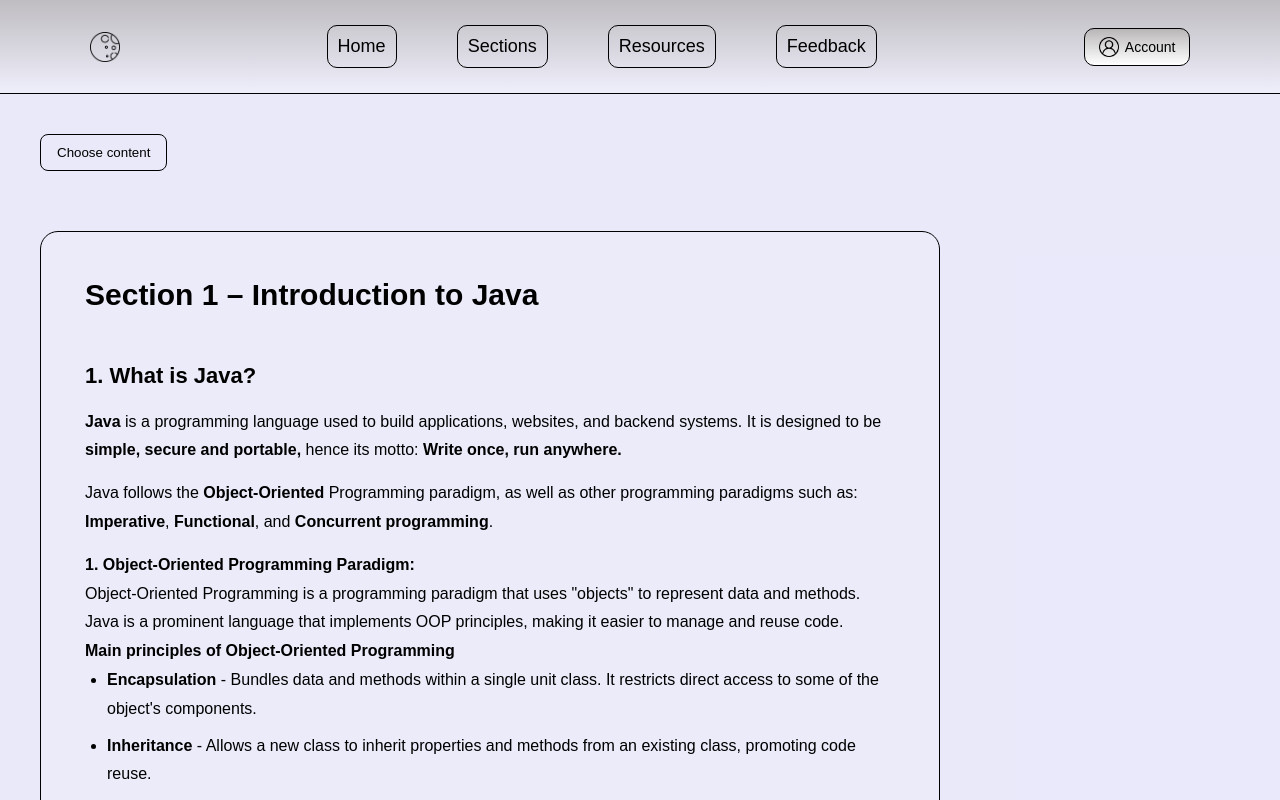
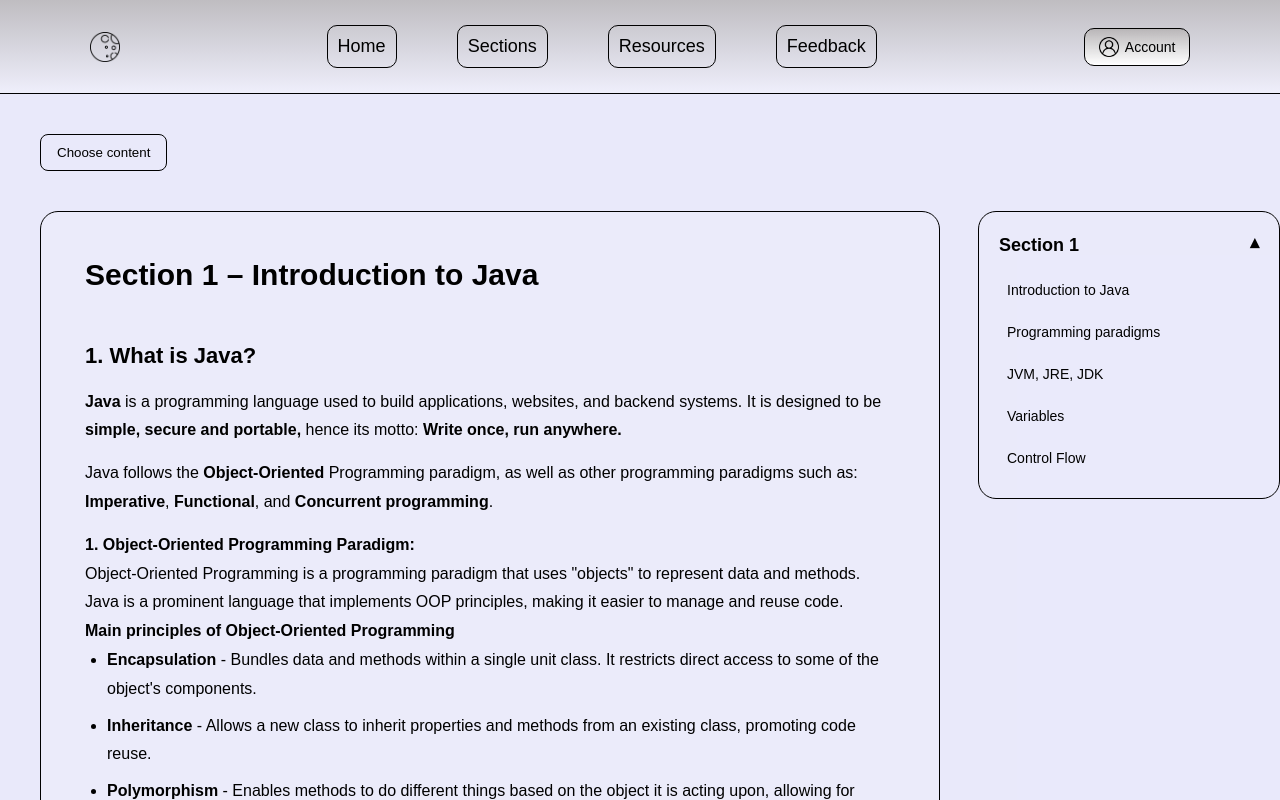
Before and after one commit to Lipiu/Learn-With-eASE, a React app in the folder frontend/: page /section1/theory in a window 1280 px wide. Shown: the top 800 px of the page. Built offline with nearby package versions, Linux system fonts and the light colour scheme; the HTML template or start-up script is replaced by a standard one.

Commit message:
added a section dropdown with title of the chapters to help user easily navigate

```diff
--- a/frontend/src/App.jsx
+++ b/frontend/src/App.jsx
@@ -28,6 +28,7 @@ function App() {
                 <Navbar/>
                 <Routes>
                     <Route path="/" element={<Home />} />
+
                     <Route path='/section1' element={<Section1/>}>
                         <Route index element={<Navigate to="theory" replace />} />
                         <Route path="theory" element={<Section1Theory />} />
@@ -39,6 +40,7 @@ function App() {
                     <Route path='/section3' element={<Section3/>}></Route>
                     <Route path='/section4' element={<Section4/>}></Route>
                     <Route path='/section5' element={<Section5/>}></Route>
+
                     <Route path='/resources' element={<Resources/>}></Route>
                     <Route path='/feedback' element={<Feedback/>}></Route>
                     <Route path='/login' element={<Login/>}></Route>
--- a/frontend/src/components/Sections/Section1/Section1.css
+++ b/frontend/src/components/Sections/Section1/Section1.css
@@ -1,12 +1,30 @@
 .section {
     padding-top: 40px;
     padding-left: 40px;
+}
+
+.section-layout {
+    display: grid;
+    grid-template-columns: 3fr 1fr;
+    gap: 32px;
+
+    max-width: 1400px;
+    margin-top: 20px;
+
+    align-items: start;
 }
 
 .section-dropdown {
     position: relative;
     display: inline-block;
     margin-bottom: 20px;
+}
+
+.section-sidebar {
+    position: sticky;
+    top: 120px;
+    align-self: start;
+    height: fit-content;
 }
 
 .section-dropdown button {
--- a/frontend/src/components/Sections/Section1/Section1.jsx
+++ b/frontend/src/components/Sections/Section1/Section1.jsx
@@ -1,6 +1,7 @@
 import { useState } from 'react';
 import { Link, Outlet } from 'react-router-dom';
 import './Section1.css'
+import SectionNavigator from "../SectionNavigator/SectionNavigator.jsx";
 
 function Section1(){
     const [open, setOpen] = useState(false);
@@ -31,7 +32,16 @@ function Section1(){
                     </ul>
                 )}
             </div>
-            <Outlet />
+
+            <div className="section-layout">
+                <div className="section-main">
+                    <Outlet />
+                </div>
+
+                <aside className="section-sidebar">
+                    <SectionNavigator></SectionNavigator>
+                </aside>
+            </div>
         </div>
     );
 }
--- a/frontend/src/components/Sections/Section1/Section1Theory.jsx
+++ b/frontend/src/components/Sections/Section1/Section1Theory.jsx
@@ -4,19 +4,25 @@ function Section1Theory() {
     return (
         <div className="theory-container">
 
+
+            <section id="title">
                 <h2 className="theory-title">
                     Section 1 – Introduction to Java
                 </h2>
+            </section>
 
             {/* ---------------- Java intro ---------------- */}
+            <section id="intro">
                 <h3>1. What is Java?</h3>
                 <p>
                     <strong>Java</strong> is a programming language used to build applications,
                     websites, and backend systems. It is designed to be <strong> simple, secure and portable,
                 </strong> hence its motto: <strong>Write once, run anywhere.</strong>
                 </p>
+            </section>
 
             {/* ---------------- Programming paradigms ---------------- */}
+            <section id="paradigms">
                 <p>
                     Java follows the <strong>Object-Oriented</strong> Programming paradigm, as well as other programming paradigms
                     such as: <strong>Imperative</strong>, <strong>Functional</strong>, and <strong>Concurrent programming</strong>.
@@ -74,8 +80,10 @@ function Section1Theory() {
                     <li>Android applications</li>
                     <li>Large-scale systems</li>
                 </ul>
+            </section>
 
             {/* ---------------- JVM, JRE, JDK ---------------- */}
+            <section id="jvm-jre-jdk">
                 <h3>2. JVM, JRE, and JDK</h3>
                 <p>
                     To understand how Java works, it is important to know three key components:
@@ -105,8 +113,11 @@ function Section1Theory() {
                     <li><strong>javadoc</strong> – documentation generator</li>
                     <li><strong>jshell</strong> – interactive Java shell</li>
                 </ul>
+            </section>
+
 
             {/* ---------------- Variables ---------------- */}
+            <section id="variables">
                 <h3>3. Variables in Java</h3>
                 <p>
                     A <strong>variable</strong> is used to store data in a Java program.
@@ -137,8 +148,11 @@ double price = 9.99;
 boolean isStudent = true;
 String name = "Alex";`}
             </pre>
+            </section>
+
 
             {/* ---------------- Control Flow ---------------- */}
+            <section id="control">
                 <h3>4. Control Flow</h3>
                 <p>
                     <strong>Control flow</strong> determines how a program decides what code
@@ -171,6 +185,7 @@ else {
                     Control flow allows programs to make decisions, repeat tasks, and react to
                     different inputs.
                 </p>
+            </section>
 
         </div>
     );
--- a/frontend/src/components/Sections/Section1/SectionTheory.css
+++ b/frontend/src/components/Sections/Section1/SectionTheory.css
@@ -1,7 +1,7 @@
 .theory-container {
     max-width: 900px;
-    margin-top: 40px;
     padding: 36px 44px;
+
 
     background: rgba(255, 255, 255, 0.08);
     border: 1px solid var(--text);
--- /dev/null
+++ b/frontend/src/components/Sections/SectionNavigator/SectionNavigator.css
@@ -0,0 +1,51 @@
+.section-navigator {
+    background: rgba(255, 255, 255, 0.08);
+    border: 1px solid var(--nav-border);
+    border-radius: 18px;
+    padding: 16px;
+}
+
+.navigator-title {
+    width: 100%;
+    background: none;
+    border: none;
+    color: var(--text);
+    font-size: 18px;
+    font-weight: 600;
+    cursor: pointer;
+
+    display: flex;
+    align-items: center;
+    justify-content: space-between;
+
+    padding: 6px 4px;
+}
+
+.chevron {
+    transition: transform 0.2s ease;
+}
+
+.chevron.open {
+    transform: rotate(180deg);
+}
+
+.navigator-list {
+    list-style: none;
+    padding: 10px 0 0;
+    margin: 0;
+}
+
+.navigator-list li {
+    padding: 10px 12px;
+    margin-bottom: 6px;
+    border-radius: 10px;
+    cursor: pointer;
+    font-size: 14px;
+
+    color: var(--text);
+    transition: background 0.2s ease;
+}
+
+.navigator-list li:hover {
+    background: rgba(255, 255, 255, 0.08);
+}
--- /dev/null
+++ b/frontend/src/components/Sections/SectionNavigator/SectionNavigator.jsx
@@ -0,0 +1,50 @@
+import { useState } from "react";
+import "./SectionNavigator.css";
+
+function scrollTo(id) {
+    const element = document.getElementById(id);
+    if (element) {
+        element.scrollIntoView({
+            behavior: "smooth",
+            block: "start",
+        });
+    }
+}
+
+function SectionNavigator() {
+    const [open, setOpen] = useState(true);
+
+    return (
+        <div className="section-navigator">
+            <button
+                className="navigator-title"
+                onClick={() => setOpen(prev => !prev)}
+            >
+                Section 1
+                <span className={`chevron ${open ? "open" : ""}`}>▾</span>
+            </button>
+
+            {open && (
+                <ul className="navigator-list">
+                    <li onClick={() => scrollTo("title")}>
+                        Introduction to Java
+                    </li>
+                    <li onClick={() => scrollTo("paradigms")}>
+                        Programming paradigms
+                    </li>
+                    <li onClick={() => scrollTo("jvm-jre-jdk")}>
+                        JVM, JRE, JDK
+                    </li>
+                    <li onClick={() => scrollTo("variables")}>
+                        Variables
+                    </li>
+                    <li onClick={() => scrollTo("control")}>
+                        Control Flow
+                    </li>
+                </ul>
+            )}
+        </div>
+    );
+}
+
+export default SectionNavigator;
```
Lines whose indentation alone changed are shown as unchanged.
